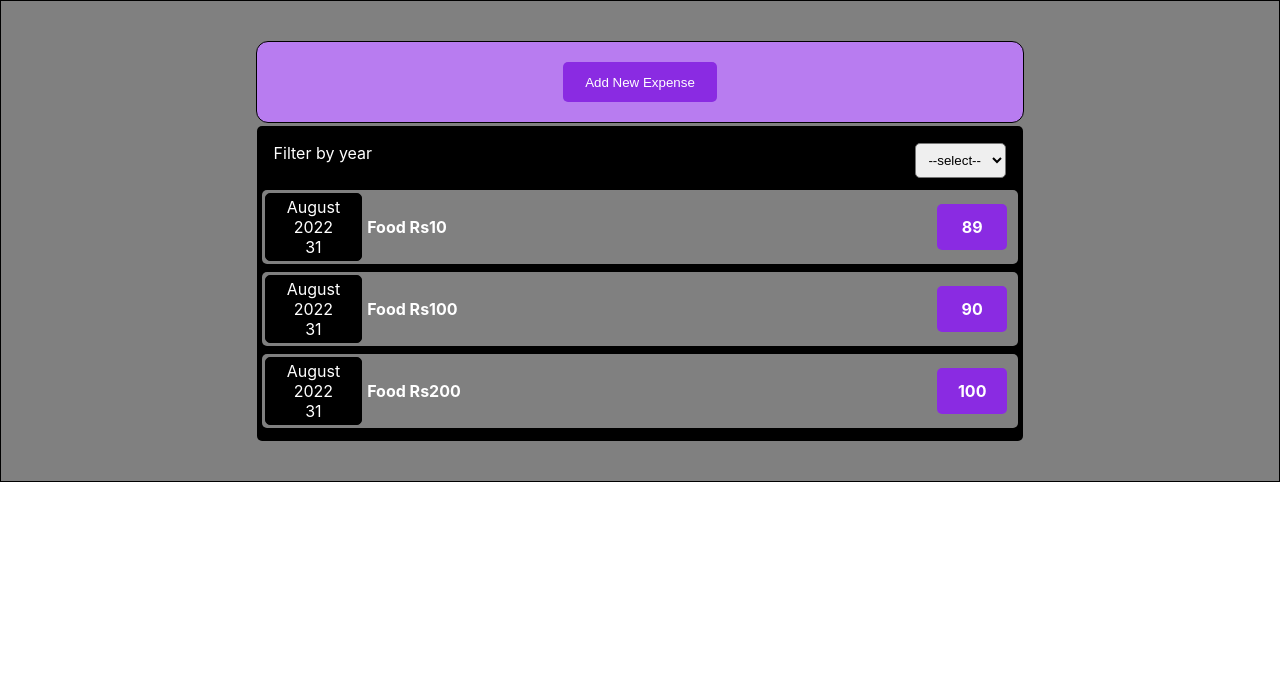
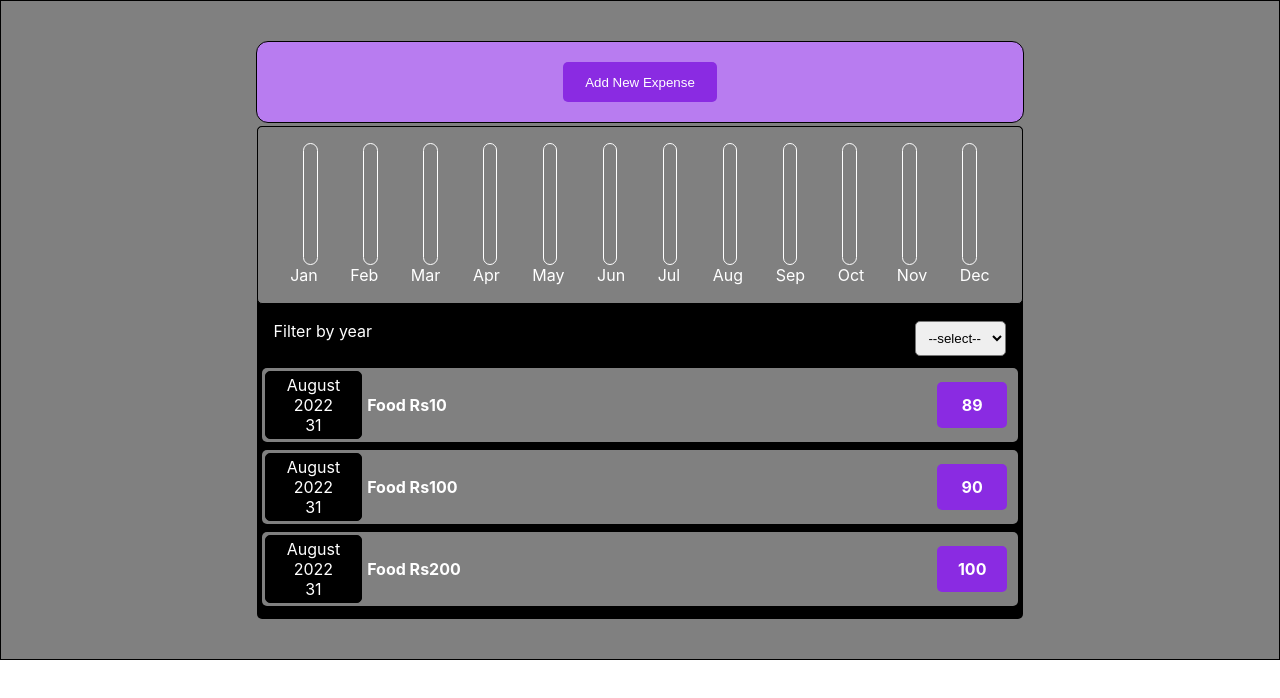
Before and after one commit to akinGC/Reactive, a React (Create React App) app: page / in a window 1280 px wide. Shown: the top 698 px of the page. Built offline with nearby package versions, Linux system fonts and the light colour scheme.

Commit message:
Chart App

```diff
--- a/src/App.js
+++ b/src/App.js
@@ -7,6 +7,7 @@ import Obj from './mistry/Obj';
 import FrmPart from './Expense app/FrmPart';
 import FrmCard from './Expense app/FrmCard';
 import Show from './Expense app/Show';
+import Chart from './Expense app/Chart';
 
 function App() {
 
@@ -31,7 +32,17 @@ function App() {
   const filterval = obj.filter((end)=>{
     return new Date(end.date).getFullYear().toString()==sel
   })
-console.log(filterval)
+  let poinArry = [0,0,0,0,0,0,0,0,0,0,0,0]
+
+  if(filterval.length!=0){
+    // console.log(filterval[0].date.getMonth())
+    for (let i = 0; i < filterval.length; i++) {
+          let monnum = new Date(filterval[i].date).getMonth()
+          poinArry[monnum]=poinArry[monnum]+1
+    }
+
+  }
+// console.log(filterval[0].date.getMonth())
 function updated(e){
   setObj([...obj,e])
 
@@ -51,6 +62,7 @@ function vat(e){
       }
 
   <div className='outblkCard'>
+    <Chart ary={poinArry}/>
     <div className='outflt'>
       <div className='outfltin'>
         <span>Filter by year</span>
--- /dev/null
+++ b/src/Expense app/Chart.css
@@ -0,0 +1,44 @@
+*{
+    margin: 0%;
+    padding: 0%;
+}
+.outer-box{
+    border: 1px solid black;
+    height: 20vh;
+    background-color: grey;
+    border-radius: 5px;
+    padding-top: 2vh;
+}
+
+.outcyl{
+    border: 1px solid white;
+    height: 15vh;
+    width: 1vw;
+    border-radius: 8px;
+    display: flex;
+    justify-content: space-evenly;
+
+}
+
+.flexgpnts{
+ display: flex;
+ justify-content: space-evenly;
+}
+.flexgpnts_outer{
+    display: flex;
+    flex-direction: column;
+
+
+}
+
+.incyl{
+    margin-top: 15vh;
+    transform: rotatex(180deg);
+    transform-origin: top;
+    height: 0%;
+    width: 0.8vw;
+    border-radius: 8px;
+    background-color:blueviolet;
+
+
+}
--- /dev/null
+++ b/src/Expense app/Chart.js
@@ -0,0 +1,38 @@
+import './Chart.css'
+import ChartPoint from './ChartPoint'
+function Chart(e){
+    let ary2=['Jan','Feb','Mar','Apr','May','Jun','Jul','Aug','Sep','Oct','Nov','Dec']
+    let arsum = 0
+    e.ary.forEach(element => {
+        arsum+=element
+    });
+    return(
+        <>
+        <div className='outer-box'>
+
+            <div className='flexgpnts_outer'>
+
+
+                      <div className='flexgpnts'>
+                      {  e.ary.map((end)=>(
+                         <div><ChartPoint end={end} sum={arsum}/></div>
+                      ))}
+
+                      </div>
+
+
+
+         <div className='flexgpnts'>
+         {
+                ary2.map((val)=>(
+                    <div>{val}</div>
+                ))
+                }
+         </div>
+            </div>
+
+        </div>
+        </>
+    )
+}
+export default Chart
--- /dev/null
+++ b/src/Expense app/ChartPoint.js
@@ -0,0 +1,21 @@
+import './Chart.css'
+function ChartPoint(props){
+   let per= 0
+   if(props.end==0){
+  per='0'
+   }
+   else{
+    per = Math.round((props.end/props.sum)*100)
+
+    per=per.toString()
+   }
+   console.log(per)
+    return(
+        <>
+        <div className="outcyl">
+            <div className="incyl"style={{height:per+'%'}}></div>
+        </div>
+        </>
+    )
+}
+export default ChartPoint
--- a/src/Expense app/Show.js
+++ b/src/Expense app/Show.js
@@ -1,6 +1,7 @@
 import './Show.css'
 function Show(props){
-    (props.obj==null)?console.log(true):console.log(false)
+
+
     return(
         <>
         <div className='listouter'>
```
Also changed, not shown: src/mistry/Disp.js (added, +11 -0 lines).
